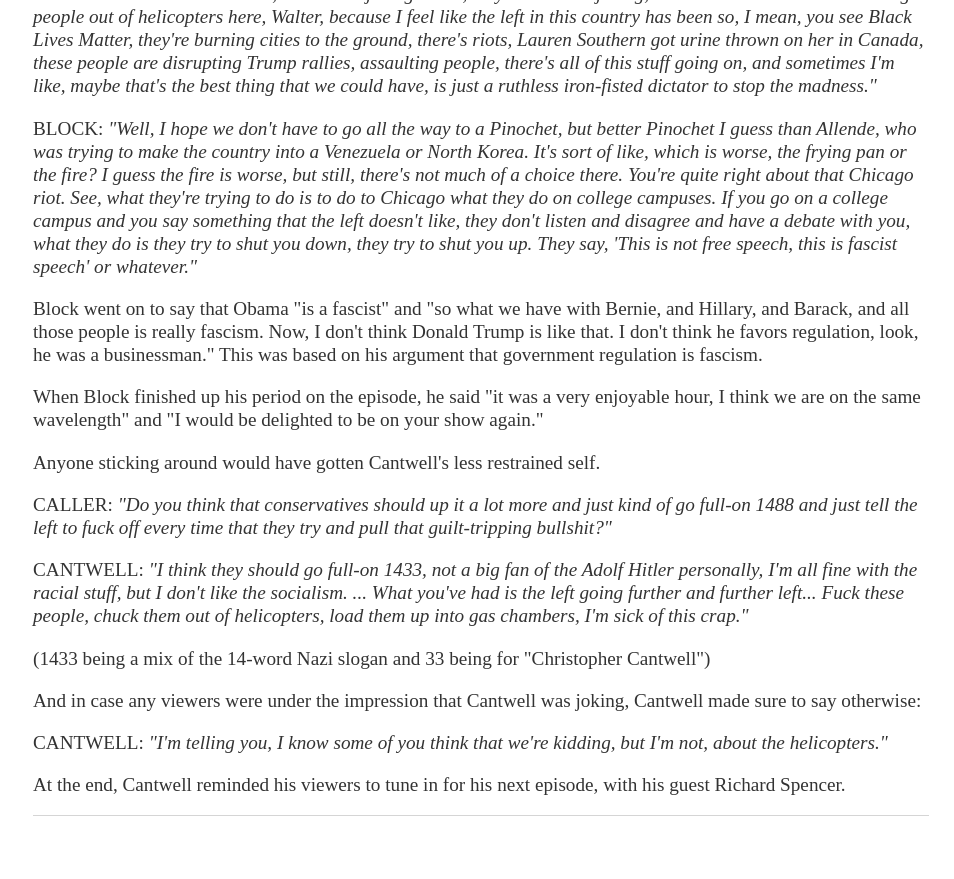
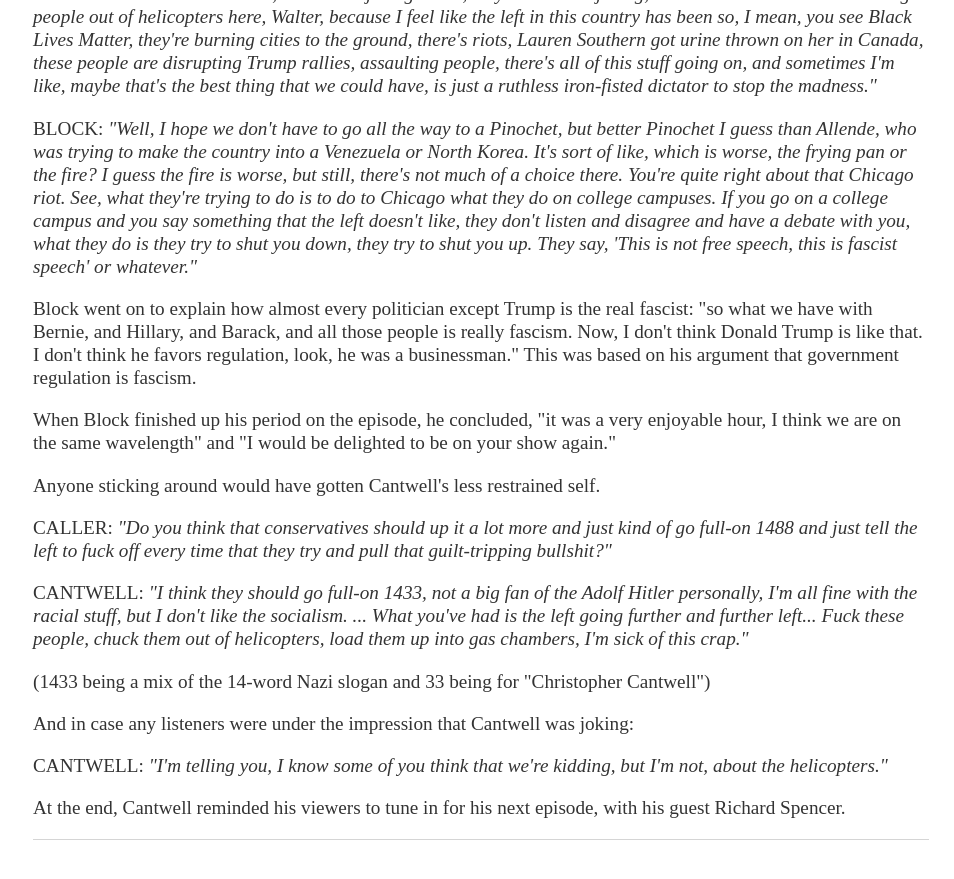
Before and after one commit to neoliberalcaucus/neoliberalcaucus.github.io, a Jekyll site: the page built from _posts/2020-06-19-block-cantwell.md, in a window 1280 px wide and 900 px high, scrolled down 1344 px. Shown: the top 879 px of the window, without its empty margins (159-1113 px from the left). Built offline with Jekyll 4.4.1, drawn with Linux system fonts in a browser that asks for light colours; some of the changed text lies outside the part shown.

Commit message:
Small changes

```diff
--- a/_posts/2020-06-19-block-cantwell.md
+++ b/_posts/2020-06-19-block-cantwell.md
@@ -20,13 +20,13 @@
 <p>BLOCK: <em>[laughs]</em></p>
 <p>CANTWELL: <em>"And sometimes, we started joking about, maybe not even joking, about like Pinochet and throwing people out of helicopters here, Walter, because I feel like the left in this country has been so, I mean, you see Black Lives Matter, they're burning cities to the ground, there's riots, Lauren Southern got urine thrown on her in Canada, these people are disrupting Trump rallies, assaulting people, there's all of this stuff going on, and sometimes I'm like, maybe that's the best thing that we could have, is just a ruthless iron-fisted dictator to stop the madness."</em></p>
 <p>BLOCK: <em>"Well, I hope we don't have to go all the way to a Pinochet, but better Pinochet I guess than Allende, who was trying to make the country into a Venezuela or North Korea. It's sort of like, which is worse, the frying pan or the fire? I guess the fire is worse, but still, there's not much of a choice there. You're quite right about that Chicago riot. See, what they're trying to do is to do to Chicago what they do on college campuses. If you go on a college campus and you say something that the left doesn't like, they don't listen and disagree and have a debate with you, what they do is they try to shut you down, they try to shut you up. They say, 'This is not free speech, this is fascist speech' or whatever."</em></p>
-<p>Block went on to say that Obama "is a fascist" and "so what we have with Bernie, and Hillary, and Barack, and all those people is really fascism. Now, I don't think Donald Trump is like that. I don't think he favors regulation, look, he was a businessman." This was based on his argument that government regulation is fascism.</p>
-<p>When Block finished up his period on the episode, he said "it was a very enjoyable hour, I think we are on the same wavelength" and "I would be delighted to be on your show again."</p>
+<p>Block went on to explain how almost every politician except Trump is the real fascist: "so what we have with Bernie, and Hillary, and Barack, and all those people is really fascism. Now, I don't think Donald Trump is like that. I don't think he favors regulation, look, he was a businessman." This was based on his argument that government regulation is fascism.</p>
+<p>When Block finished up his period on the episode, he concluded, "it was a very enjoyable hour, I think we are on the same wavelength" and "I would be delighted to be on your show again."</p>
 <p>Anyone sticking around would have gotten Cantwell's less restrained self.</p>
 <p>CALLER: <em>"Do you think that conservatives should up it a lot more and just kind of go full-on 1488 and just tell the left to fuck off every time that they try and pull that guilt-tripping bullshit?"</em></p>
 <p>CANTWELL: <em>"I think they should go full-on 1433, not a big fan of the Adolf Hitler personally, I'm all fine with the racial stuff, but I don't like the socialism. ... What you've had is the left going further and further left... Fuck these people, chuck them out of helicopters, load them up into gas chambers, I'm sick of this crap."</em></p>
 <p>(1433 being a mix of the 14-word Nazi slogan and 33 being for "Christopher Cantwell")</p>
-<p>And in case any viewers were under the impression that Cantwell was joking, Cantwell made sure to say otherwise:</p>
+<p>And in case any listeners were under the impression that Cantwell was joking:</p>
 <p>CANTWELL: <em>"I'm telling you, I know some of you think that we're kidding, but I'm not, about the helicopters."</em></p>
 <p>At the end, Cantwell reminded his viewers to tune in for his next episode, with his guest Richard Spencer.</p>
 </div>
```
Also changed, not shown: other parts of _posts/2020-06-19-block-cantwell.md (+2 -2 lines), _posts/2020-06-18-woods-cantwell.md (+1 -1 lines).
